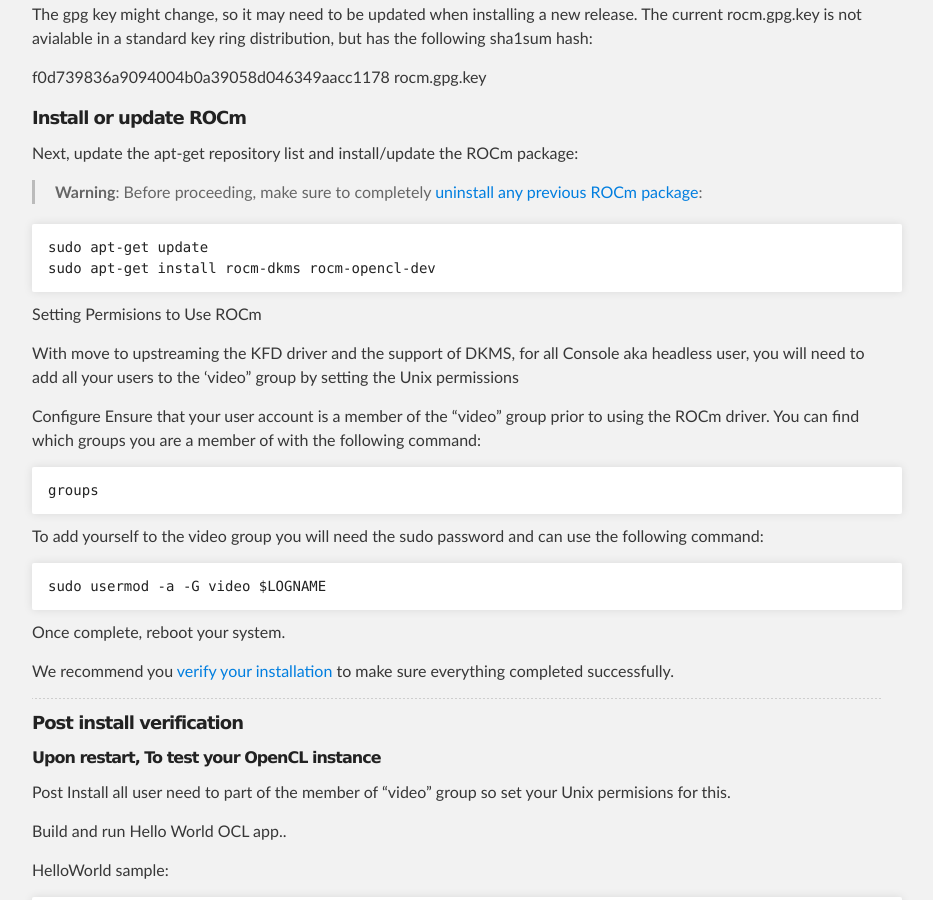
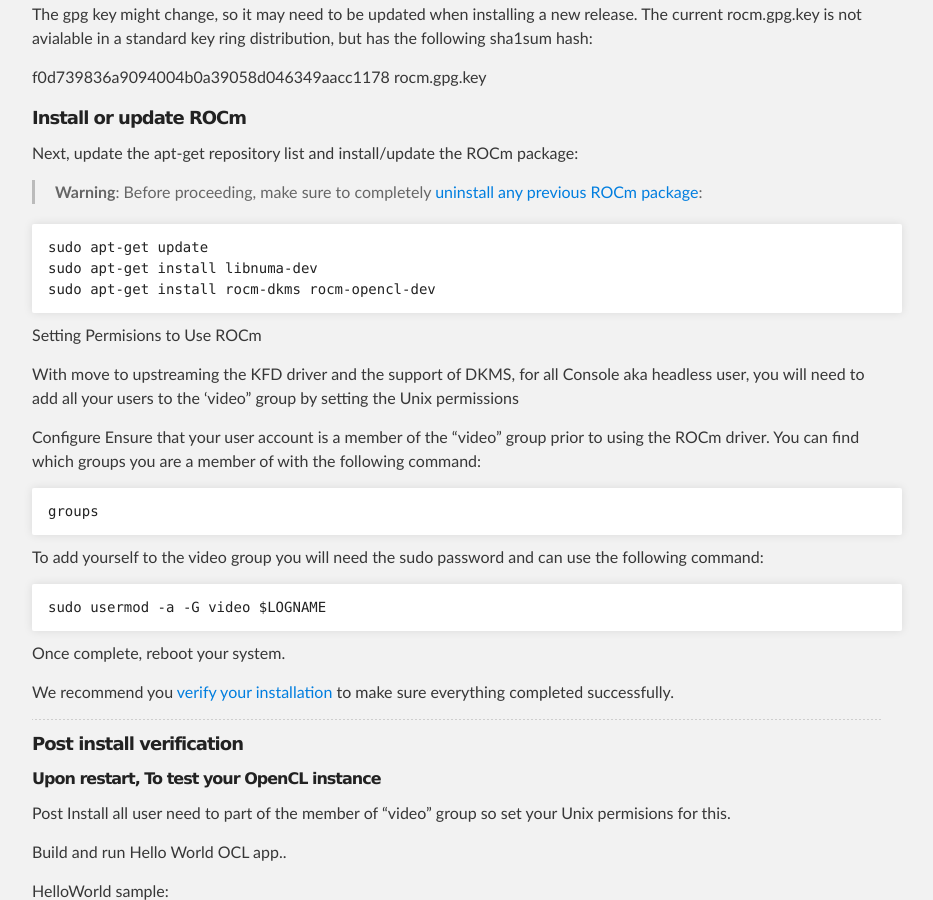
Before and after one commit to ROCm/ROCm.github.io, a Jekyll site: the page built from ROCmInstall.md, in a window 1280 px wide and 900 px high, scrolled down 2464 px. Shown: the whole window, without its empty margins (183-1116 px from the left). Built offline with Jekyll 4.4.1, drawn with Linux system fonts in a browser that asks for light colours.

Commit message:
Update ROCmInstall.md

````diff
--- a/ROCmInstall.md
+++ b/ROCmInstall.md
@@ -115,6 +115,7 @@
 
 ```shell
 sudo apt-get update
+sudo apt-get install libnuma-dev
 sudo apt-get install rocm-dkms rocm-opencl-dev
 ```
 
````
